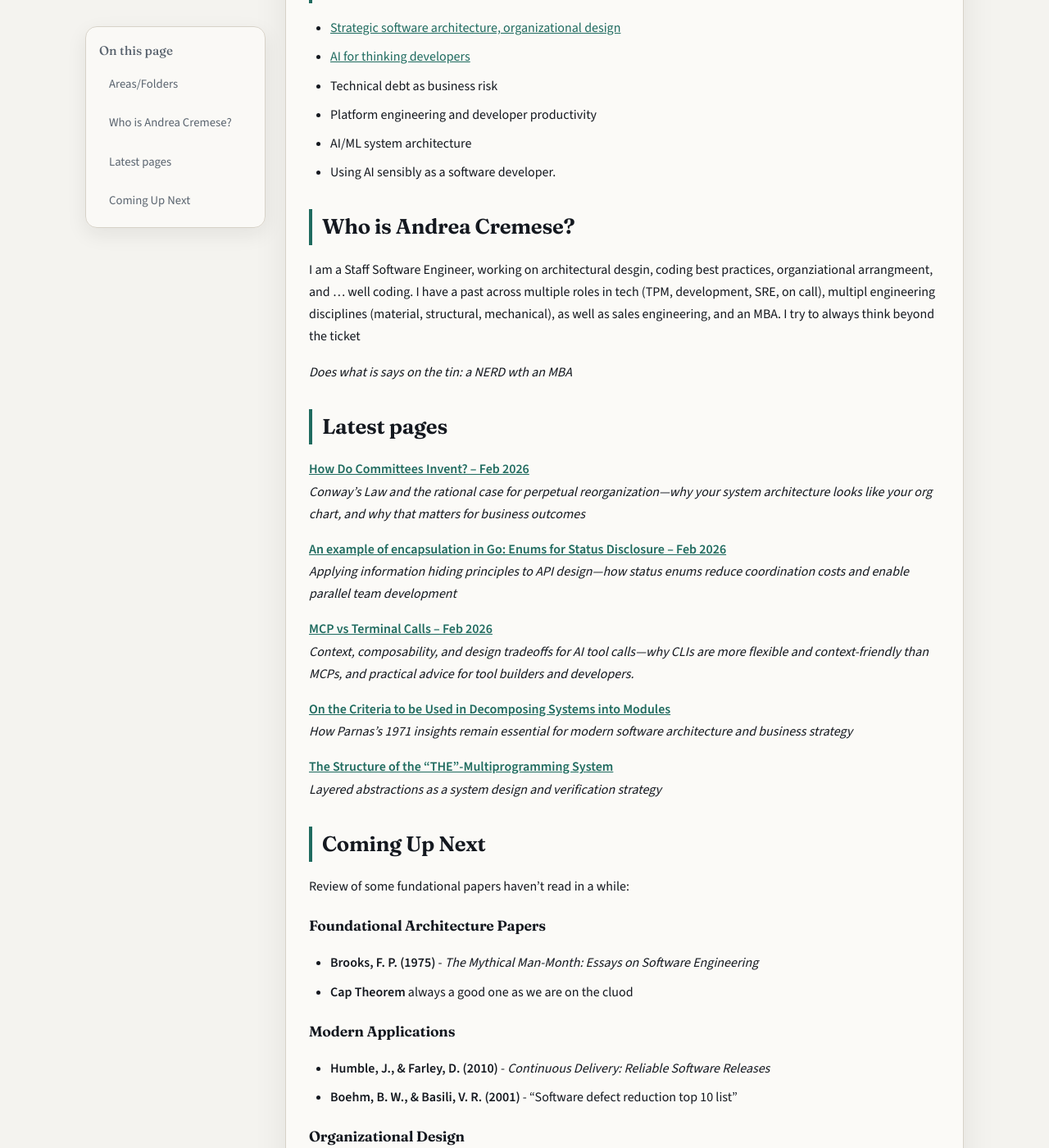
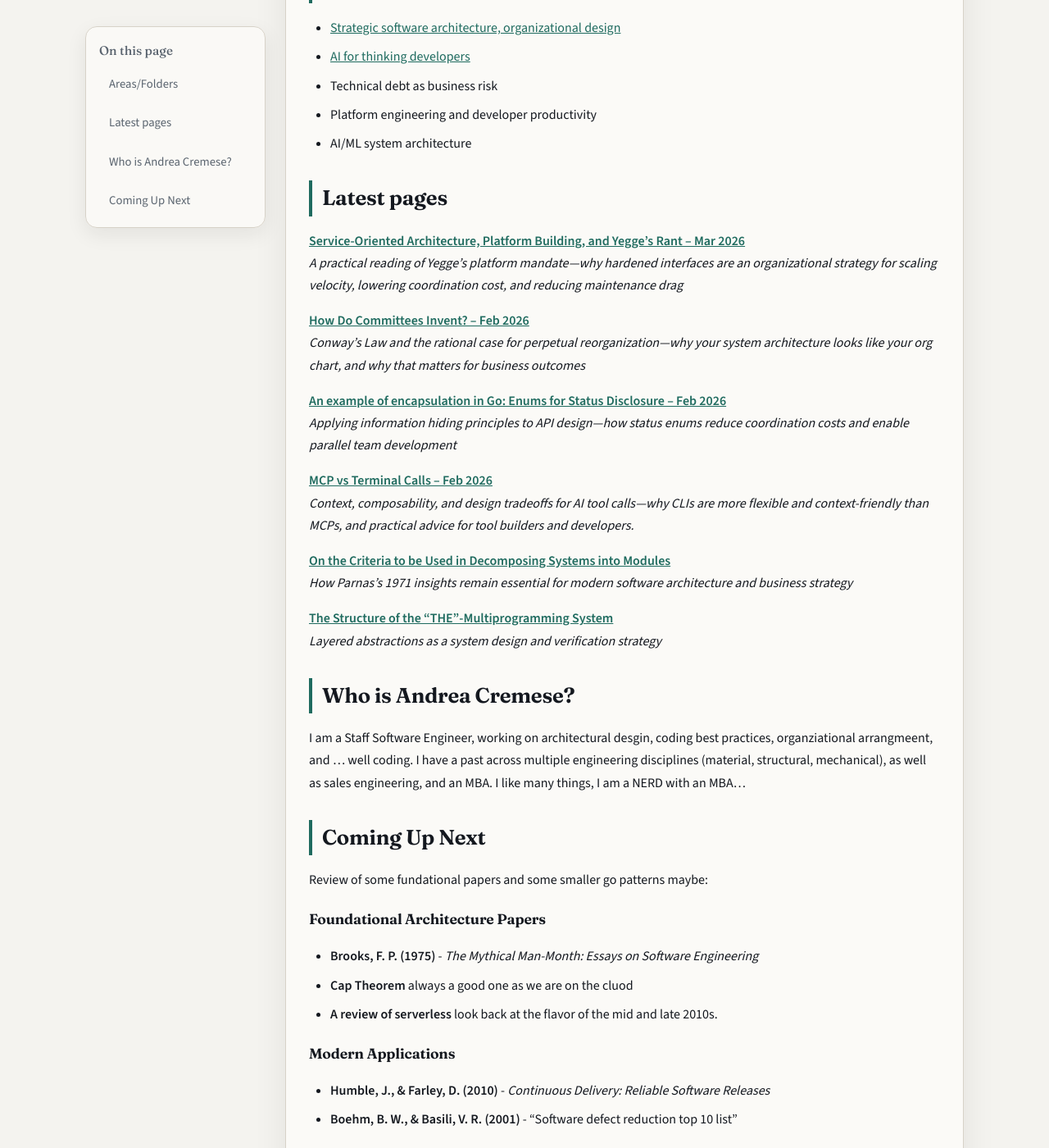
Before and after one commit to andreacremese/andreacremese.github.io, a Jekyll site: the page built from index.md, in a window 1280 px wide and 1400 px high, scrolled down 445 px. Shown: the whole window at 82% size. Built offline with Jekyll 4.4.1, drawn with Linux system fonts in a browser that asks for light colours; some of the changed text lies outside the part shown.

Commit message:
merge reaady

```diff
--- a/index.md
+++ b/index.md
@@ -18,15 +18,11 @@ Welcome to my repositiry of papers, articles, and notes exploring how foundation
 - Technical debt as business risk
 - Platform engineering and developer productivity
 - AI/ML system architecture
-- Using AI sensibly as a software developer.
-
-## Who is Andrea Cremese?
-
-I am a Staff Software Engineer, working on architectural desgin, coding best practices, organziational arrangmeent, and ... well coding. I have a past across multiple roles in tech (TPM, development, SRE, on call), multipl engineering disciplines (material, structural, mechanical), as well as sales engineering, and an MBA. I try to always think beyond the ticket
-
-*Does what is says on the tin: a NERD wth an MBA*
 
 ## Latest pages
+
+**[Service-Oriented Architecture, Platform Building, and Yegge's Rant – Mar 2026](architectural/service-oriented-architecture-platform-building-and-yegges-rant.html)**
+*A practical reading of Yegge's platform mandate—why hardened interfaces are an organizational strategy for scaling velocity, lowering coordination cost, and reducing maintenance drag*
 
 **[How Do Committees Invent? – Feb 2026](architectural/how-do-committees-invent-conways-law.html)**
 *Conway's Law and the rational case for perpetual reorganization—why your system architecture looks like your org chart, and why that matters for business outcomes*
@@ -43,13 +39,20 @@ I am a Staff Software Engineer, working on architectural desgin, coding best pra
 **[The Structure of the "THE"-Multiprogramming System](architectural/the-structure-of-the-multiprogramming-system.html)**
 *Layered abstractions as a system design and verification strategy*
 
+## Who is Andrea Cremese?
+
+I am a Staff Software Engineer, working on architectural desgin, coding best practices, organziational arrangmeent, and ... well coding. I have a past across multiple engineering disciplines (material, structural, mechanical), as well as sales engineering, and an MBA. I like many things, I am a NERD with an MBA...
+
+
+
 ## Coming Up Next
 
-Review of some fundational papers haven't read in a while:
+Review of some fundational papers and some smaller go patterns maybe:
 
 ### Foundational Architecture Papers
 - **Brooks, F. P. (1975)** - *The Mythical Man-Month: Essays on Software Engineering*
 - **Cap Theorem** always a good one as we are on the cluod
+- **A review of serverless** look back at the flavor of the mid and late 2010s.
 
 ### Modern Applications
 - **Humble, J., & Farley, D. (2010)** - *Continuous Delivery: Reliable Software Releases*
@@ -58,4 +61,8 @@ Review of some fundational papers haven't read in a while:
 ### Organizational Design
 - **Kniberg, H. (2014)** - "Spotify Engineering Culture"
 - **Westrum, R. (2004)** - "A typology of organisational cultures"
-- Squad healthcheck - Spotify (used it for a long time and it is brutal and fantastic)
+- **Squad HealthCheck** - Spotify, how to make Retros more incisive
+
+### Go patterns
+
+- don't export interfaces but compose them
```
Also changed, not shown: architectural/README.md (+3 -0 lines), architectural/Service Oriented Architecture, Platform Building, and Yegge's Rant.md (added, +117 -0 lines), rough_notes/go_interfaces.md (added, +27 -0 lines), .pre-commit-config.yaml, 1 other file.
